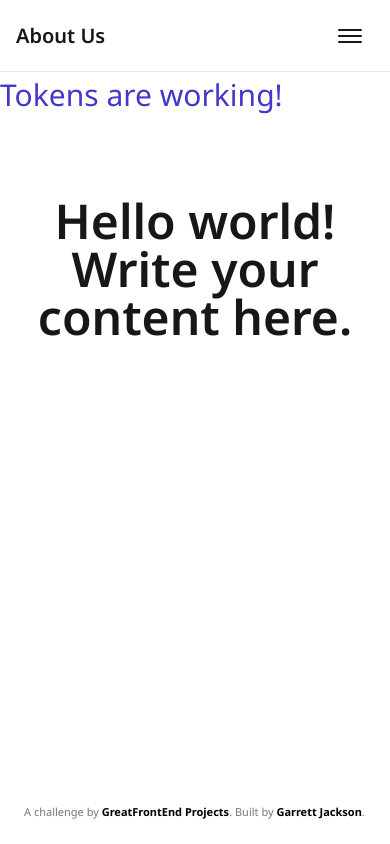
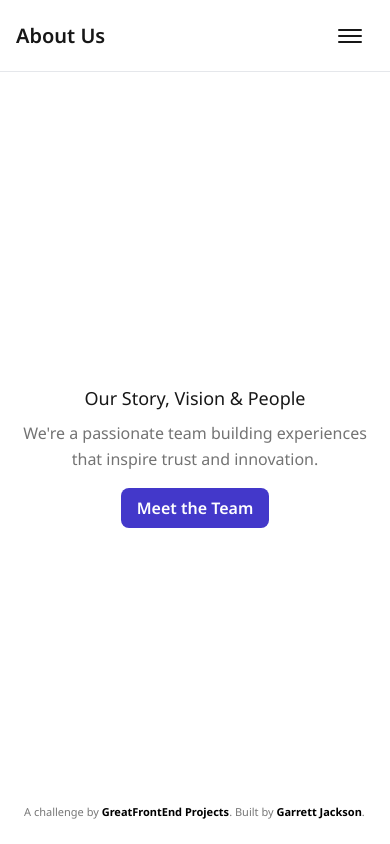
Before and after one commit to Torntr/About-Us-Page, a plain HTML site: page about-us-page-starter/about-us-page/index.html in a window 390 px wide. Drawn offline with nearby package versions, Linux system fonts and the light colour scheme.

Commit message:
feat: implement Hero section layout and responsive typography

```diff
--- a/about-us-page-starter/about-us-page/css/style.css
+++ b/about-us-page-starter/about-us-page/css/style.css
@@ -1,6 +1,6 @@
 @import url('tokens.css');
 
-:root { /* tokens already in tokens.css */ }
+/* All design tokens are defined in tokens.css */
 
 html, body {
   margin: 0;
@@ -161,6 +161,67 @@ body {
   box-sizing: border-box;
 }
 
+/* ============================= */
+/* HERO SECTION STYLES           */
+/* ============================= */
+
+.hero {
+  display: flex;
+  align-items: center;
+  justify-content: center;
+  text-align: center;
+  padding: var(--space-6) var(--space-3);
+  min-height: calc(100vh - var(--navbar-h)); /* fills screen minus navbar */
+  background-color: var(--color-bg);
+  color: var(--color-fg);
+}
+
+.hero-content {
+  max-width: 700px;
+  margin: 0 auto;
+}
+
+.hero h1 {
+  font-size: var(--font-size-xl);
+  line-height: var(--line-height-tight);
+  margin-bottom: var(--space-3);
+}
+
+.hero-subtext {
+  font-size: var(--font-size-lg);
+  color: var(--color-muted);
+  margin-bottom: var(--space-4);
+  line-height: var(--line-height-normal);
+}
+
+.hero-cta {
+  display: inline-block;
+  background-color: var(--color-brand);
+  color: var(--color-brand-contrast);
+  padding: var(--space-2) var(--space-4);
+  border-radius: var(--radius-md);
+  font-weight: 600;
+  text-decoration: none;
+  transition: background-color 0.25s ease, transform 0.25s ease;
+}
+
+.hero-cta:hover,
+.hero-cta:focus-visible {
+  background-color: var(--color-brand-contrast);
+  color: var(--color-brand);
+  transform: scale(1.03);
+}
+
+/* Responsive type scaling */
+@media (max-width: 768px) {
+  .hero h1 {
+    font-size: var(--font-size-lg);
+  }
+  .hero-subtext {
+    font-size: var(--font-size-base);
+  }
+}
+
 .credits {
   color: #777;
   position: fixed;
--- a/about-us-page-starter/about-us-page/css/tokens.css
+++ b/about-us-page-starter/about-us-page/css/tokens.css
@@ -45,9 +45,28 @@
     --color-bg: #ffffff;
     --color-fg: #171717;
     --color-primary: #4338ca; /* brand indigo */
+    --color-brand: #4338ca; /* alias for primary */
+    --color-brand-contrast: #ffffff; /* text on brand bg */
     --color-secondary: #525252; /* neutral gray */
     --color-muted: #737373;
     --color-disabled: #a3a3a3;
     --color-error: #dc2626;
     --color-success: #15803d;
+
+
+    /* Font size aliases for Hero */
+    --font-size-base: 16px;
+    --font-size-lg: 18px;
+    --font-size-xl: 48px;
+
+
+    /* Line heights */
+    --line-height-tight: 1.2;
+    --line-height-normal: 1.6;
+
+
+    /* Border radius */
+    --radius-sm: 4px;
+    --radius-md: 8px;
+    --radius-lg: 12px;
     }
--- a/about-us-page-starter/about-us-page/index.html
+++ b/about-us-page-starter/about-us-page/index.html
@@ -54,13 +54,16 @@
 
     <!-- Main Content -->
     <main>
-      <h1 style="color: var(--color-primary); font-family: var(--font-sans); font-size: var(--text-3xl);">
-        Tokens are working!
-      </h1>
-
-      <h1 class="text-5xl text-center font-semibold pt-20">
-        Hello world! Write your content here.
-      </h1>
+      <!-- Hero Section -->
+      <section class="hero" aria-labelledby="hero-heading">
+        <div class="hero-content">
+          <h1 id="hero-heading">Our Story, Vision & People</h1>
+          <p class="hero-subtext">
+            We're a passionate team building experiences that inspire trust and innovation.
+          </p>
+          <a href="#team" class="hero-cta">Meet the Team</a>
+        </div>
+      </section>
     </main>
 
     <!-- Attribute this challenge to yourself! -->
```
